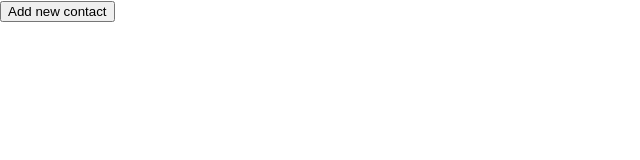
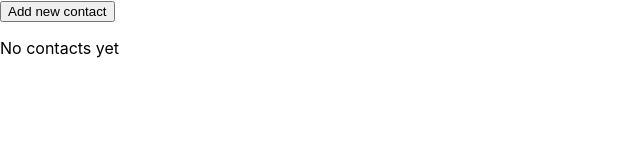
Before and after one commit to learnwithparam/react-crud-contact-list, a React (Create React App) app: page / in a window 1280 px wide. Shown: the top 160 px of the page, without its empty margins (0-640 px from the left). Built offline with nearby package versions, Linux system fonts and the light colour scheme; the HTML template or start-up script is replaced by a standard one.

Commit message:
feat: Bugfix: UniqueId misbehaving after implementing localStorage (also cause remove contacts to behave weirdly)

```diff
--- a/package.json
+++ b/package.json
@@ -6,7 +6,7 @@
     "@testing-library/jest-dom": "^4.2.4",
     "@testing-library/react": "^9.3.2",
     "@testing-library/user-event": "^7.1.2",
-    "lodash": "^4.17.15",
+    "cuid": "^2.1.8",
     "react": "^16.13.1",
     "react-dom": "^16.13.1",
     "react-scripts": "3.4.1"
--- a/src/components/contact-list.js
+++ b/src/components/contact-list.js
@@ -1,13 +1,20 @@
 import React from "react";
 import Contact from "./contact";
 
+const EmptyContactList = () => {
+  return <div>No contacts yet</div>;
+};
+
 const ContactList = ({ contacts, dispatch }) => {
   return (
-    <ol>
-      {contacts.map((contact) => {
-        return <Contact key={contact.id} {...contact} dispatch={dispatch} />;
-      })}
-    </ol>
+    <React.Fragment>
+      <ol>
+        {contacts.map((contact) => {
+          return <Contact key={contact.id} {...contact} dispatch={dispatch} />;
+        })}
+      </ol>
+      {contacts.length === 0 && <EmptyContactList />}
+    </React.Fragment>
   );
 };
 
--- a/src/components/use-contacts.js
+++ b/src/components/use-contacts.js
@@ -1,5 +1,5 @@
 import { useReducer } from "react";
-import uniqueId from "lodash/uniqueId";
+import cuid from "cuid";
 import useContactsStorage from "./use-contacts-storage";
 
 const reducer = (state, action) => {
@@ -10,7 +10,7 @@ const reducer = (state, action) => {
     case "ADD_CONTACT": {
       return [
         {
-          id: uniqueId(),
+          id: cuid(),
           ...action.payload,
         },
         ...state,
```
Also changed, not shown: 2 other files (tests, documents, lock files or other folders).
